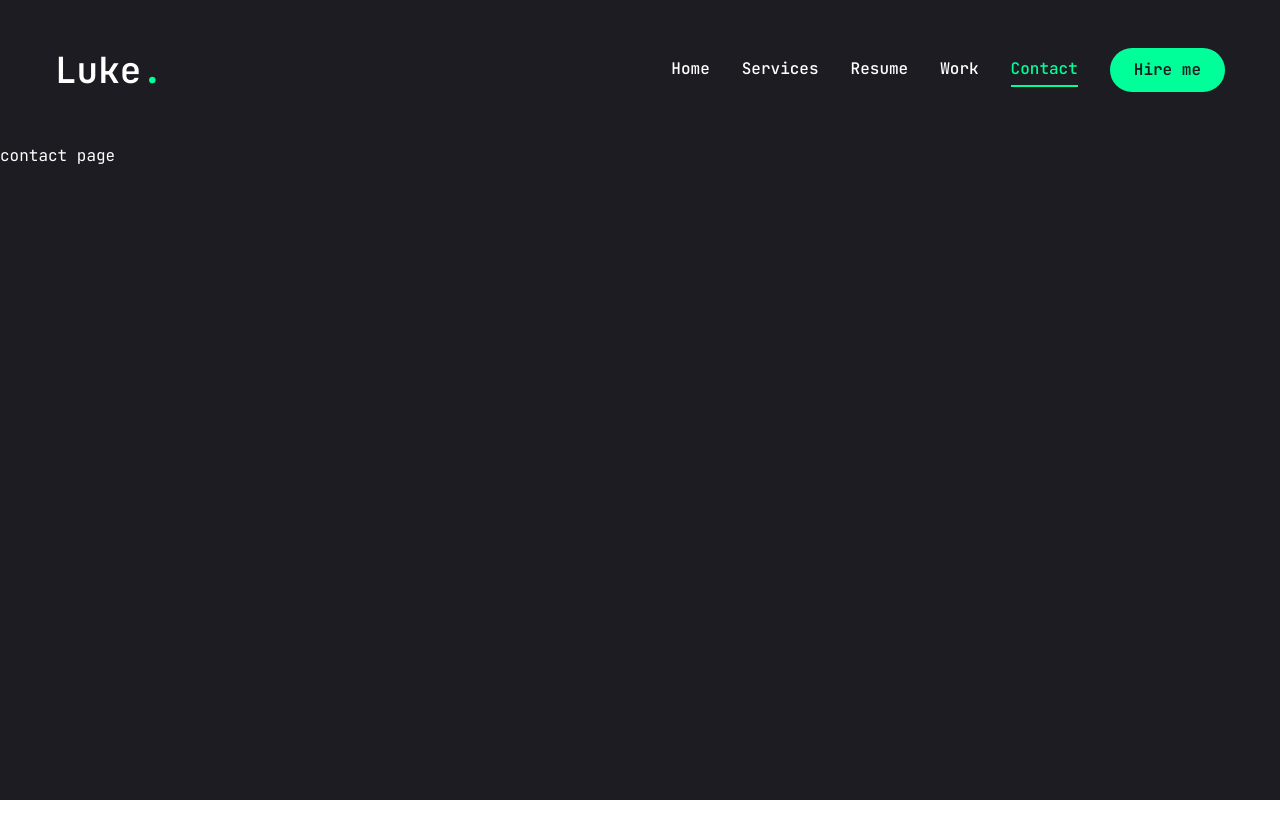
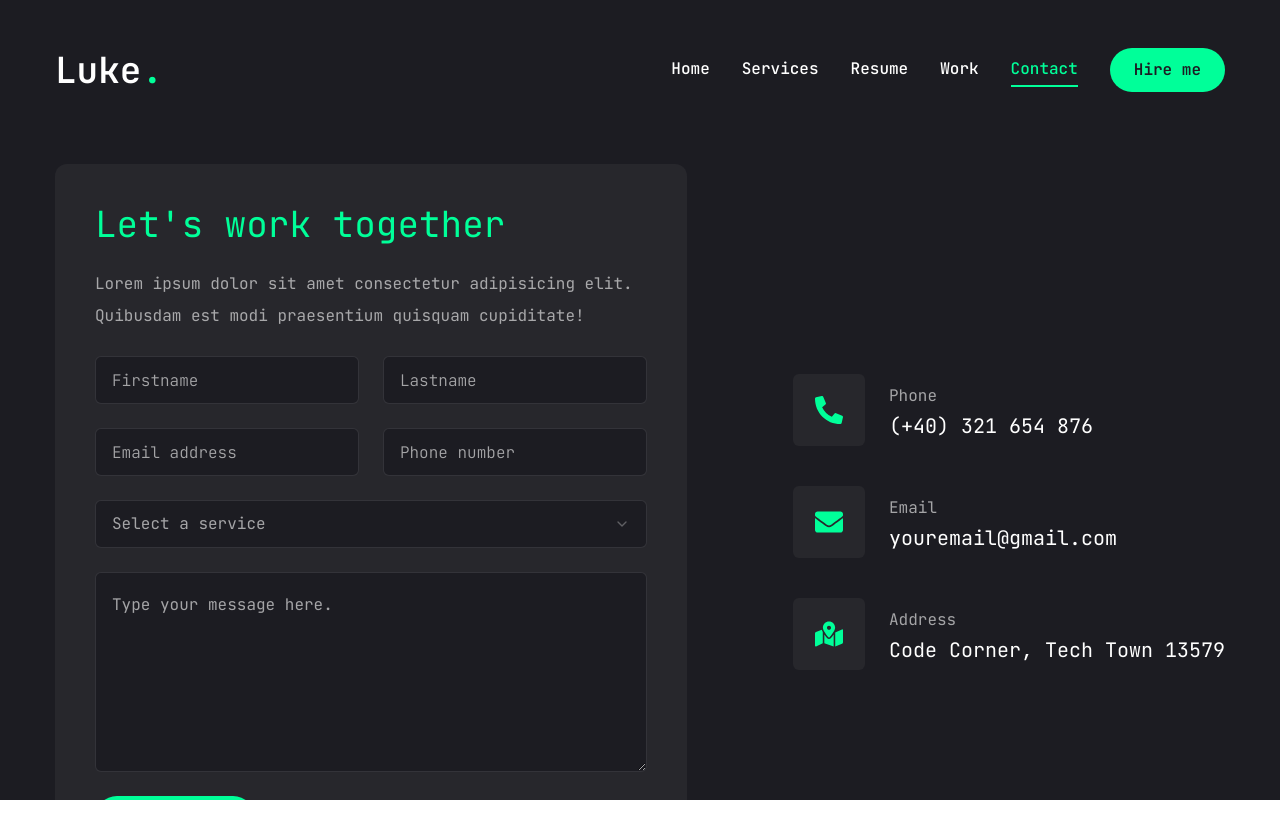
Before and after one commit to kafanasyev97/next-portfolio, a Next.js app: page /contact in a window 1280 px wide. Shown: the top 838 px of the page. Before the commit the page ends 800 px from the top, so only its background shows below. Built offline with nearby package versions, Linux system fonts and the light colour scheme.

Commit message:
[upd] work page

```diff
--- a/app/contact/page.jsx
+++ b/app/contact/page.jsx
@@ -1,5 +1,119 @@
+'use client'
+
+import { Button } from '@/components/ui/button'
+import { Input } from '@/components/ui/input'
+import { Textarea } from '@/components/ui/textarea'
+
+import {
+  Select,
+  SelectContent,
+  SelectGroup,
+  SelectItem,
+  SelectLabel,
+  SelectTrigger,
+  SelectValue,
+} from '@/components/ui/select'
+
+import { FaPhoneAlt, FaEnvelope, FaMapMarkedAlt } from 'react-icons/fa'
+
+import { motion } from 'framer-motion'
+
+const info = [
+  {
+    icon: <FaPhoneAlt />,
+    title: 'Phone',
+    description: '(+40) 321 654 876',
+  },
+  {
+    icon: <FaEnvelope />,
+    title: 'Email',
+    description: 'youremail@gmail.com',
+  },
+  {
+    icon: <FaMapMarkedAlt />,
+    title: 'Address',
+    description: 'Code Corner, Tech Town 13579',
+  },
+]
+
 const Contact = () => {
-  return <div>contact page</div>
+  return (
+    <motion.section
+      initial={{ opacity: 0 }}
+      animate={{
+        opacity: 1,
+        transition: { delay: 2.4, duration: 0.4, ease: 'easeIn' },
+      }}
+      className="py-6"
+    >
+      <div className="container mx-auto">
+        <div className="flex flex-col xl:flex-row gap-[30px]">
+          {/* form */}
+          <div className="xl:w-[54%] order-2 xl:order-none">
+            <form className="flex flex-col gap-6 p-10 bg-[#27272c] rounded-xl">
+              <h3 className="text-4xl text-accent">Let's work together</h3>
+              <p className="text-white/60">
+                Lorem ipsum dolor sit amet consectetur adipisicing elit.
+                Quibusdam est modi praesentium quisquam cupiditate!
+              </p>
+              {/* input */}
+              <div className="grid grid-cols-1 md:grid-cols-2 gap-6">
+                <Input type="firstname" placeholder="Firstname" />
+                <Input type="lastname" placeholder="Lastname" />
+                <Input type="email" placeholder="Email address" />
+                <Input type="phone" placeholder="Phone number" />
+              </div>
+              {/* select */}
+              <Select>
+                <SelectTrigger className="w-full">
+                  <SelectValue placeholder="Select a service" />
+                </SelectTrigger>
+                <SelectContent>
+                  <SelectGroup>
+                    <SelectLabel>Select a service</SelectLabel>
+                    <SelectItem value="est">Web Development</SelectItem>
+                    <SelectItem value="cst">UI/UX Design</SelectItem>
+                    <SelectItem value="mst">Logo Design</SelectItem>
+                  </SelectGroup>
+                </SelectContent>
+              </Select>
+              {/* textarea */}
+              <Textarea
+                className="h-[200px]"
+                placeholder="Type your message here."
+              />
+              {/* btn */}
+              <Button className="max-w-40">Send message</Button>
+            </form>
+          </div>
+          {/* info */}
+          <div
+            className="flex-1 flex items-center xl:justify-end order-1
+          xl:order-none mb-8 xl:mb-0"
+          >
+            <ul className="flex flex-col gap-10">
+              {info.map((item, index) => {
+                return (
+                  <li key={index} className="flex items-center gap-6">
+                    <div
+                      className="w-[52px] h-[52px] xl:w-[72px] xl:h-[72px]
+                    bg-[#27272c] text-accent rounded-md flex items-center justify-center"
+                    >
+                      <div className="text-[28px]">{item.icon}</div>
+                    </div>
+                    <div className="flex-1">
+                      <p className="text-white/60">{item.title}</p>
+                      <h3 className="text-xl">{item.description}</h3>
+                    </div>
+                  </li>
+                )
+              })}
+            </ul>
+          </div>
+        </div>
+      </div>
+    </motion.section>
+  )
 }
 
 export default Contact
--- a/components/ui/input.jsx
+++ b/components/ui/input.jsx
@@ -1,19 +1,20 @@
-import * as React from "react"
+import * as React from 'react'
 
-import { cn } from "@/lib/utils"
+import { cn } from '@/lib/utils'
 
 const Input = React.forwardRef(({ className, type, ...props }, ref) => {
   return (
-    (<input
+    <input
       type={type}
       className={cn(
-        "flex h-10 w-full rounded-md border border-slate-200 bg-white px-3 py-2 text-sm ring-offset-white file:border-0 file:bg-transparent file:text-sm file:font-medium placeholder:text-slate-500 focus-visible:outline-none focus-visible:ring-2 focus-visible:ring-slate-950 focus-visible:ring-offset-2 disabled:cursor-not-allowed disabled:opacity-50 dark:border-slate-800 dark:bg-slate-950 dark:ring-offset-slate-950 dark:placeholder:text-slate-400 dark:focus-visible:ring-slate-300",
+        'flex h-[48px] rounded-md border border-white/10 focus:border-accent font-light bg-primary px-4 py-5 text-base placeholder:text-white/60 outline-none',
         className
       )}
       ref={ref}
-      {...props} />)
-  );
+      {...props}
+    />
+  )
 })
-Input.displayName = "Input"
+Input.displayName = 'Input'
 
 export { Input }
--- a/components/ui/select.jsx
+++ b/components/ui/select.jsx
@@ -1,10 +1,10 @@
-"use client"
+'use client'
 
-import * as React from "react"
-import * as SelectPrimitive from "@radix-ui/react-select"
-import { Check, ChevronDown, ChevronUp } from "lucide-react"
+import * as React from 'react'
+import * as SelectPrimitive from '@radix-ui/react-select'
+import { Check, ChevronDown, ChevronUp } from 'lucide-react'
 
-import { cn } from "@/lib/utils"
+import { cn } from '@/lib/utils'
 
 const Select = SelectPrimitive.Root
 
@@ -12,83 +12,108 @@
 
 const SelectValue = SelectPrimitive.Value
 
-const SelectTrigger = React.forwardRef(({ className, children, ...props }, ref) => (
+const SelectTrigger = React.forwardRef(
+  ({ className, children, ...props }, ref) => (
     <SelectPrimitive.Trigger
       ref={ref}
       className={cn(
-      "flex h-10 w-full items-center justify-between rounded-md border border-slate-200 bg-white px-3 py-2 text-sm ring-offset-white placeholder:text-slate-500 focus:outline-none focus:ring-2 focus:ring-slate-950 focus:ring-offset-2 disabled:cursor-not-allowed disabled:opacity-50 [&>span]:line-clamp-1 dark:border-slate-800 dark:bg-slate-950 dark:ring-offset-slate-950 dark:placeholder:text-slate-400 dark:focus:ring-slate-300",
+        'flex h-[48px] w-full items-center justify-between rounded-md border border-white/10 bg-primary px-4 py-5 text-base text-white/60 placeholder:text-white/10 focus:border-accent outline-none',
         className
       )}
-    {...props}>
+      {...props}
+    >
       {children}
       <SelectPrimitive.Icon asChild>
         <ChevronDown className="h-4 w-4 opacity-50" />
       </SelectPrimitive.Icon>
     </SelectPrimitive.Trigger>
-))
+  )
+)
 SelectTrigger.displayName = SelectPrimitive.Trigger.displayName
 
-const SelectScrollUpButton = React.forwardRef(({ className, ...props }, ref) => (
+const SelectScrollUpButton = React.forwardRef(
+  ({ className, ...props }, ref) => (
     <SelectPrimitive.ScrollUpButton
       ref={ref}
-    className={cn("flex cursor-default items-center justify-center py-1", className)}
-    {...props}>
+      className={cn(
+        'flex cursor-default items-center justify-center py-1',
+        className
+      )}
+      {...props}
+    >
       <ChevronUp className="h-4 w-4" />
     </SelectPrimitive.ScrollUpButton>
-))
+  )
+)
 SelectScrollUpButton.displayName = SelectPrimitive.ScrollUpButton.displayName
 
-const SelectScrollDownButton = React.forwardRef(({ className, ...props }, ref) => (
+const SelectScrollDownButton = React.forwardRef(
+  ({ className, ...props }, ref) => (
     <SelectPrimitive.ScrollDownButton
       ref={ref}
-    className={cn("flex cursor-default items-center justify-center py-1", className)}
-    {...props}>
+      className={cn(
+        'flex cursor-default items-center justify-center py-1',
+        className
+      )}
+      {...props}
+    >
       <ChevronDown className="h-4 w-4" />
     </SelectPrimitive.ScrollDownButton>
-))
+  )
+)
 SelectScrollDownButton.displayName =
   SelectPrimitive.ScrollDownButton.displayName
 
-const SelectContent = React.forwardRef(({ className, children, position = "popper", ...props }, ref) => (
+const SelectContent = React.forwardRef(
+  ({ className, children, position = 'popper', ...props }, ref) => (
     <SelectPrimitive.Portal>
       <SelectPrimitive.Content
         ref={ref}
         className={cn(
-        "relative z-50 max-h-96 min-w-[8rem] overflow-hidden rounded-md border border-slate-200 bg-white text-slate-950 shadow-md data-[state=open]:animate-in data-[state=closed]:animate-out data-[state=closed]:fade-out-0 data-[state=open]:fade-in-0 data-[state=closed]:zoom-out-95 data-[state=open]:zoom-in-95 data-[side=bottom]:slide-in-from-top-2 data-[side=left]:slide-in-from-right-2 data-[side=right]:slide-in-from-left-2 data-[side=top]:slide-in-from-bottom-2 dark:border-slate-800 dark:bg-slate-950 dark:text-slate-50",
-        position === "popper" &&
-          "data-[side=bottom]:translate-y-1 data-[side=left]:-translate-x-1 data-[side=right]:translate-x-1 data-[side=top]:-translate-y-1",
+          'relative z-50 max-h-96 min-w-[8rem] overflow-hidden rounded-md border border-white/10 bg-primary text-white shadow-md data-[state=open]:animate-in data-[state=closed]:animate-out data-[state=closed]:fade-out-0 data-[state=open]:fade-in-0 data-[state=closed]:zoom-out-95 data-[state=open]:zoom-in-95 data-[side=bottom]:slide-in-from-top-2 data-[side=left]:slide-in-from-right-2 data-[side=right]:slide-in-from-left-2 data-[side=top]:slide-in-from-bottom-2 dark:border-slate-800 dark:bg-slate-950 dark:text-slate-50',
+          position === 'popper' &&
+            'data-[side=bottom]:translate-y-1 data-[side=left]:-translate-x-1 data-[side=right]:translate-x-1 data-[side=top]:-translate-y-1',
           className
         )}
         position={position}
-      {...props}>
+        {...props}
+      >
         <SelectScrollUpButton />
         <SelectPrimitive.Viewport
-        className={cn("p-1", position === "popper" &&
-          "h-[var(--radix-select-trigger-height)] w-full min-w-[var(--radix-select-trigger-width)]")}>
+          className={cn(
+            'p-1',
+            position === 'popper' &&
+              'h-[var(--radix-select-trigger-height)] w-full min-w-[var(--radix-select-trigger-width)]'
+          )}
+        >
           {children}
         </SelectPrimitive.Viewport>
         <SelectScrollDownButton />
       </SelectPrimitive.Content>
     </SelectPrimitive.Portal>
-))
+  )
+)
 SelectContent.displayName = SelectPrimitive.Content.displayName
 
 const SelectLabel = React.forwardRef(({ className, ...props }, ref) => (
   <SelectPrimitive.Label
     ref={ref}
-    className={cn("py-1.5 pl-8 pr-2 text-sm font-semibold", className)}
-    {...props} />
+    className={cn('py-1.5 pl-8 pr-2 text-sm font-semibold', className)}
+    {...props}
+  />
 ))
 SelectLabel.displayName = SelectPrimitive.Label.displayName
 
-const SelectItem = React.forwardRef(({ className, children, ...props }, ref) => (
+const SelectItem = React.forwardRef(
+  ({ className, children, ...props }, ref) => (
     <SelectPrimitive.Item
       ref={ref}
       className={cn(
-      "relative flex w-full cursor-default select-none items-center rounded-sm py-1.5 pl-8 pr-2 text-sm outline-none focus:bg-slate-100 focus:text-slate-900 data-[disabled]:pointer-events-none data-[disabled]:opacity-50 dark:focus:bg-slate-800 dark:focus:text-slate-50",
+        'relative flex w-full cursor-default select-none items-center rounded-sm py-1.5 pl-8 pr-2 text-sm outline-none focus:bg-accent focus:text-primary data-[disabled]:pointer-events-none data-[disabled]:opacity-50 dark:focus:bg-slate-800 dark:focus:text-slate-50',
         className
       )}
-    {...props}>
+      {...props}
+    >
       <span className="absolute left-2 flex h-3.5 w-3.5 items-center justify-center">
         <SelectPrimitive.ItemIndicator>
           <Check className="h-4 w-4" />
@@ -97,14 +122,16 @@
 
       <SelectPrimitive.ItemText>{children}</SelectPrimitive.ItemText>
     </SelectPrimitive.Item>
-))
+  )
+)
 SelectItem.displayName = SelectPrimitive.Item.displayName
 
 const SelectSeparator = React.forwardRef(({ className, ...props }, ref) => (
   <SelectPrimitive.Separator
     ref={ref}
-    className={cn("-mx-1 my-1 h-px bg-slate-100 dark:bg-slate-800", className)}
-    {...props} />
+    className={cn('-mx-1 my-1 h-px bg-slate-100 dark:bg-slate-800', className)}
+    {...props}
+  />
 ))
 SelectSeparator.displayName = SelectPrimitive.Separator.displayName
 
--- a/components/ui/textarea.jsx
+++ b/components/ui/textarea.jsx
@@ -1,18 +1,19 @@
-import * as React from "react"
+import * as React from 'react'
 
-import { cn } from "@/lib/utils"
+import { cn } from '@/lib/utils'
 
 const Textarea = React.forwardRef(({ className, ...props }, ref) => {
   return (
-    (<textarea
+    <textarea
       className={cn(
-        "flex min-h-[80px] w-full rounded-md border border-slate-200 bg-white px-3 py-2 text-sm ring-offset-white placeholder:text-slate-500 focus-visible:outline-none focus-visible:ring-2 focus-visible:ring-slate-950 focus-visible:ring-offset-2 disabled:cursor-not-allowed disabled:opacity-50 dark:border-slate-800 dark:bg-slate-950 dark:ring-offset-slate-950 dark:placeholder:text-slate-400 dark:focus-visible:ring-slate-300",
+        'flex min-h-[80px] w-full rounded-md border border-white/10 bg-primary px-4 py-5 text-base placeholder:text-white/60 focus-visible:outline-none focus-visible:ring-1 focus-visible:ring-accent focus-visible:ring-offset-0 disabled:cursor-not-allowed disabled:opacity-50',
         className
       )}
       ref={ref}
-      {...props} />)
-  );
+      {...props}
+    />
+  )
 })
-Textarea.displayName = "Textarea"
+Textarea.displayName = 'Textarea'
 
 export { Textarea }
```
Lines whose indentation alone changed are shown as unchanged.
